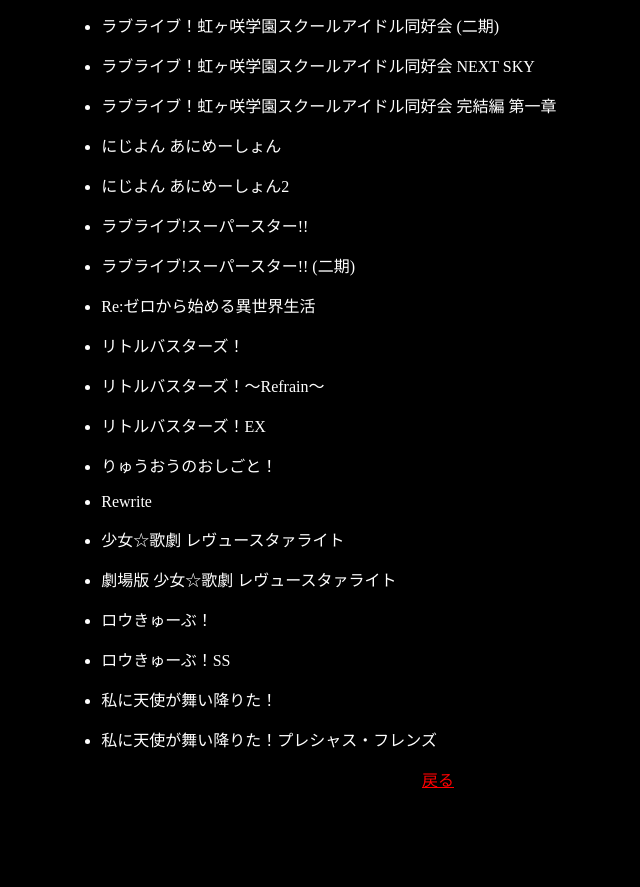
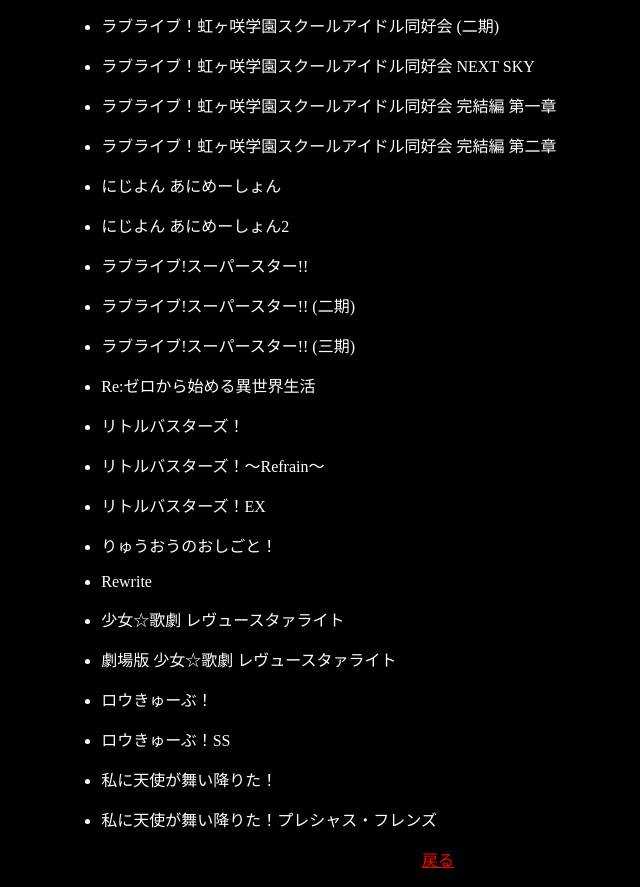
Before and after one commit to Tengu712/Tengu712.github.io, an Astro site: page /pages/misc/watched-animes in a window 1280 px wide. Shown: the part 10225-11112 px from the top of the page, without its empty margins (202-842 px from the left). Before the commit the page ends 11032 px from the top, so only its background shows below. Built offline with nearby package versions, Linux system fonts and the light colour scheme; Astro itself is replaced by a stand-in of ours.

Commit message:
feat: アニメを追加

```diff
--- a/src/pages/pages/misc/watched-animes/index.html
+++ b/src/pages/pages/misc/watched-animes/index.html
@@ -315,10 +315,12 @@
     <li>ラブライブ！虹ヶ咲学園スクールアイドル同好会 (二期)</li>
     <li>ラブライブ！虹ヶ咲学園スクールアイドル同好会 NEXT SKY</li>
     <li>ラブライブ！虹ヶ咲学園スクールアイドル同好会 完結編 第一章</li>
+    <li>ラブライブ！虹ヶ咲学園スクールアイドル同好会 完結編 第二章</li>
     <li>にじよん あにめーしょん</li>
     <li>にじよん あにめーしょん2</li>
     <li>ラブライブ!スーパースター!!</li>
     <li>ラブライブ!スーパースター!! (二期)</li>
+    <li>ラブライブ!スーパースター!! (三期)</li>
     <li>Re:ゼロから始める異世界生活</li>
     <li>リトルバスターズ！</li>
     <li>リトルバスターズ！～Refrain～</li>
```
